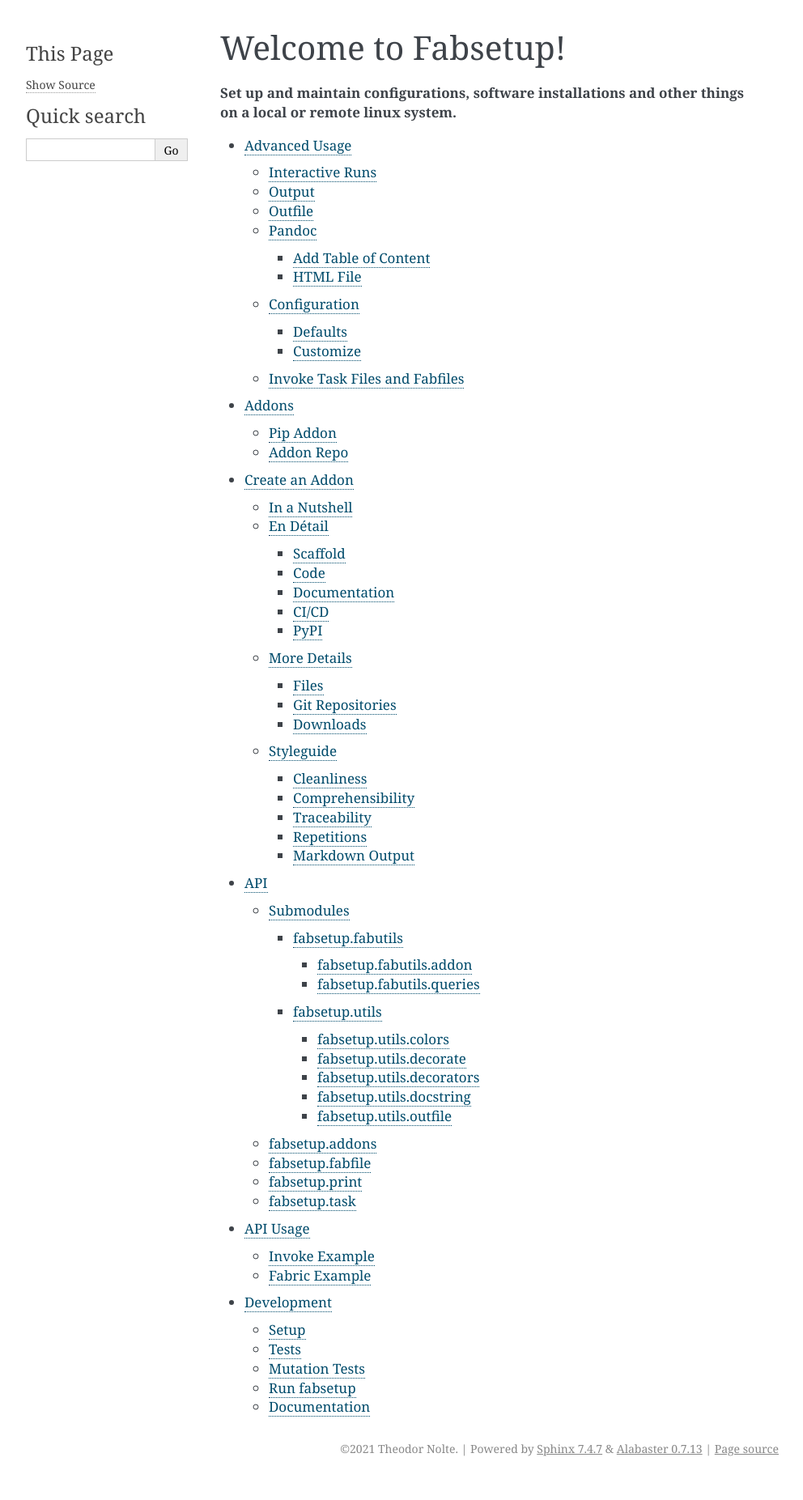
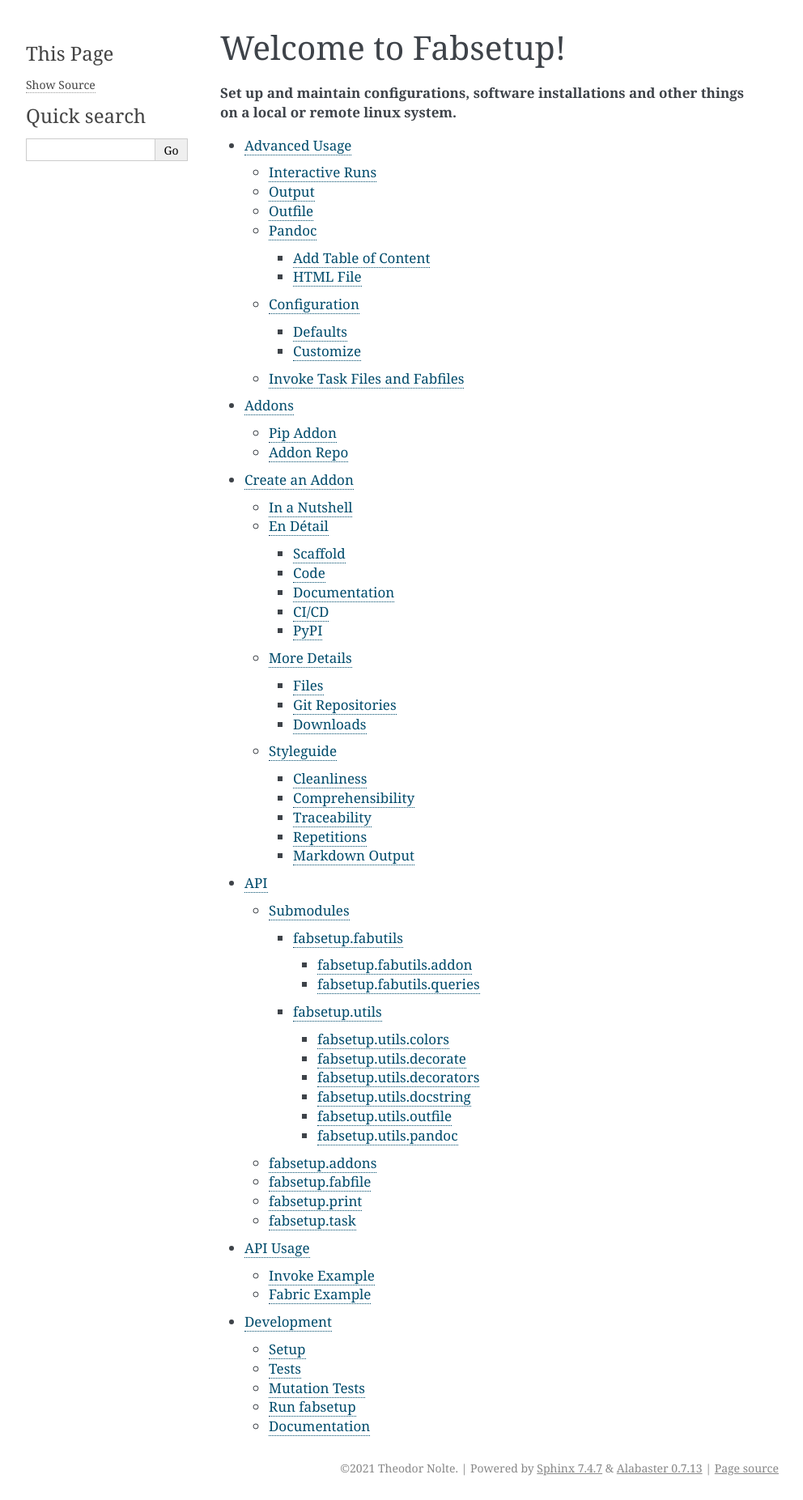
Before and after one commit to theno/fabsetup, a Sphinx documentation site: the page built from docs/index.rst, in a window 1280 px wide. Shown: the whole page at 81% size, without its empty margins (148-1140 px from the left). Built offline with Sphinx 7.4.7, drawn with Linux system fonts in a browser that asks for light colours; pages that are not in the unit, such as notebooks, are missing from menus; before the commit the page ends 1829 px from its top, so only the background shows below that.

```diff
--- a/docs/api/fabsetup.utils.rst
+++ b/docs/api/fabsetup.utils.rst
@@ -47,3 +47,11 @@ fabsetup.utils.outfile
    :members:
    :undoc-members:
    :show-inheritance:
+
+fabsetup.utils.pandoc
+----------------------------
+
+.. automodule:: fabsetup.utils.pandoc
+   :members:
+   :undoc-members:
+   :show-inheritance:
```
